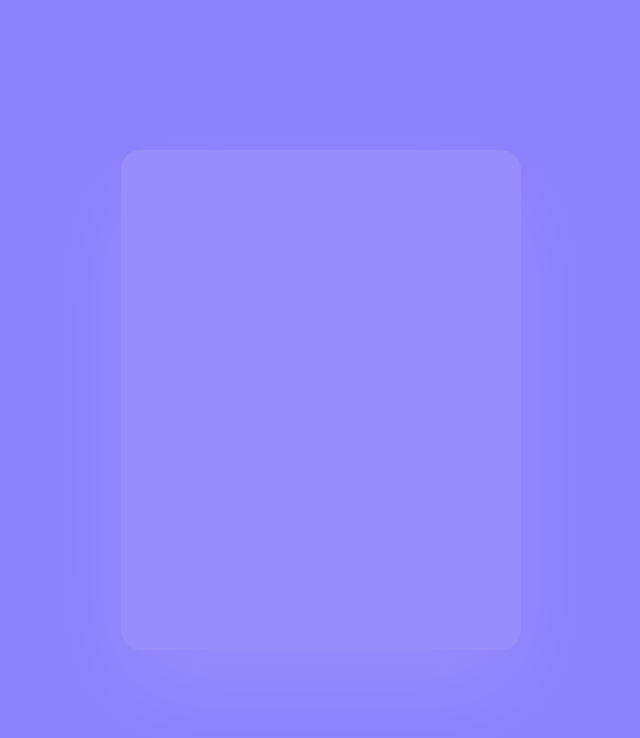
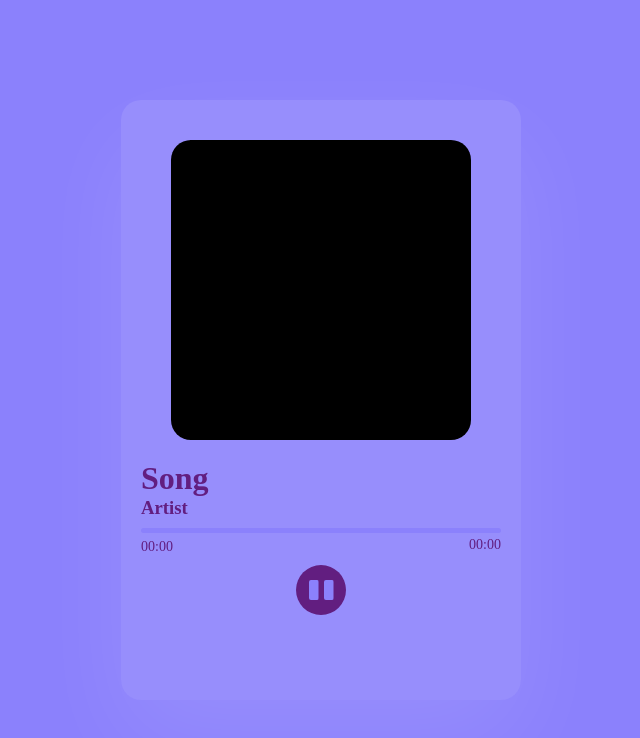
Before and after one commit to iamwairimu/Streamplay, a website: page index.html in a window 1280 px wide. Shown: the whole page, without its empty margins (319-959 px from the left). Drawn offline with Linux system fonts and the light colour scheme; a web font is replaced by a local one.

Commit message:
play and pause button

```diff
--- a/index.html
+++ b/index.html
@@ -7,7 +7,22 @@
     <title>Streamplay</title>
   </head>
   <body>
-    <div class="background"></div>
+    <div class="background">
+      <div class="square"></div>
+      <h1>Song</h1>
+      <h3>Artist</h3>
+      <div class="slidebar">
+        <input type="range" value="0" class="bar" />
+        <span class="now">00:00</span>
+        <span class="period">00:00</span>
+      </div>
+      <div class="control">
+        <button class="play">
+          <span></span>
+          <span></span>
+        </button>
+      </div>
+    </div>
     <script src="script.js"></script>
   </body>
 </html>
--- a/style.css
+++ b/style.css
@@ -15,15 +15,111 @@ body {
 }
 .background {
   width: 400px;
-  height: 500px;
+  height: 600px;
   border-radius: 20px;
   background: rgba(255, 255, 255, 0.1);
   box-shadow: 0 40px 100px rgba(255, 255, 255, 0.1);
-  padding: 30px;
+  padding: 20px;
   overflow: hidden;
-  color: #b592fe;
+  color: #621e80;
   transition: transform 0.2s;
 }
 .background:hover {
   transform: scale(1.1);
 }
+.square {
+  position: relative;
+  display: block;
+  margin: 20px auto;
+  width: 300px;
+  height: 300px;
+  background: #000000;
+  border-radius: 20px;
+}
+.slidebar {
+  width: 100%;
+  position: relative;
+}
+.bar {
+  -webkit-appearance: none;
+  appearance: none;
+  width: 100%;
+  height: 5px;
+  border-radius: 10px;
+  overflow: hidden;
+  background: #8b81fc;
+  cursor: pointer;
+}
+.bar::-webkit-slider-thumb {
+  -webkit-appearance: none;
+  appearance: none;
+  width: 1px;
+  height: 10px;
+  border-radius: 6px;
+  box-shadow: -400px 0 0 400px #621e80;
+}
+.now,
+.period {
+  font-size: 14px;
+}
+.period {
+  position: absolute;
+  right: 0;
+}
+.control {
+  width: 100%;
+  display: flex;
+  justify-content: center;
+  align-items: center;
+  margin: auto;
+  margin-top: 10px;
+}
+.play {
+  position: relative;
+  width: 50px;
+  height: 50px;
+  border-radius: 50%;
+  background: #621e80;
+  cursor: pointer;
+  border: none;
+}
+.play span {
+  position: absolute;
+  top: 50%;
+  left: 25%;
+  transform: translateY(-50%);
+  width: 10px;
+  height: 20px;
+  border-radius: 2px;
+  background: #8b81fc;
+  transition: 0.5s;
+  clip-path: polygon(0 0, 100% 0, 100% 100%, 0% 100%);
+}
+.play span:nth-child(2) {
+  left: 55%;
+  transform-origin: center;
+}
+.play.pause span:nth-child(2) {
+  transform: translateY(-50%) scaleY(0);
+}
+.play.pause span:nth-child(1) {
+  width: 35%;
+  left: 53%;
+  transform: translate(-50%, -50%);
+  border-radius: 0;
+  clip-path: polygon(0 0, 100% 50%, 100% 50%, 0% 100%);
+}
+.play.pause {
+  animation: pulse 2s linear infinite;
+}
+@keyframes pulse {
+  0% {
+    box-shadow: 0;
+  }
+  50% {
+    box-shadow: 0 0 0 5px rgba(255, 255, 255, 0.1);
+  }
+  100% {
+    box-shadow: 0 0 0 5px rgba(255, 255, 255, 0.5);
+  }
+}
```
